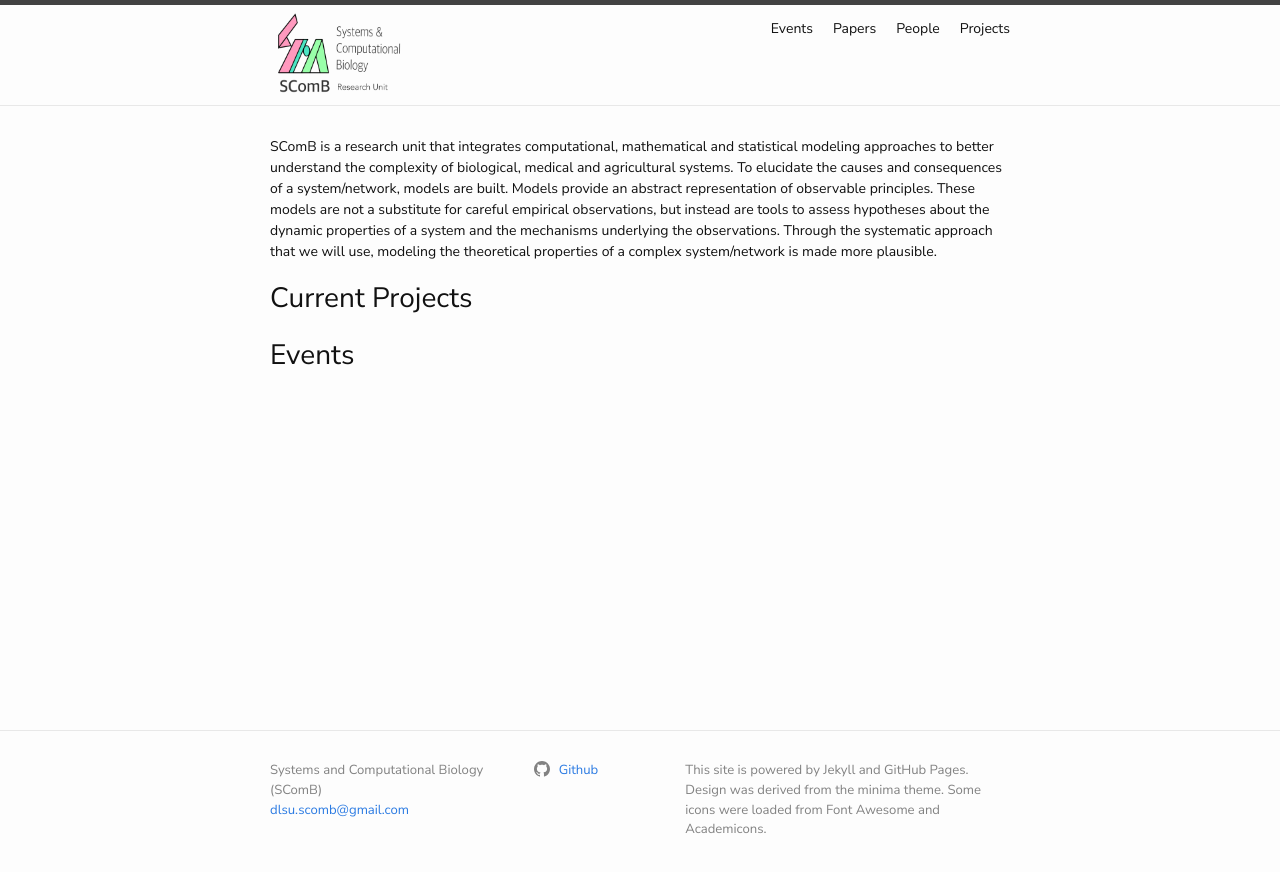
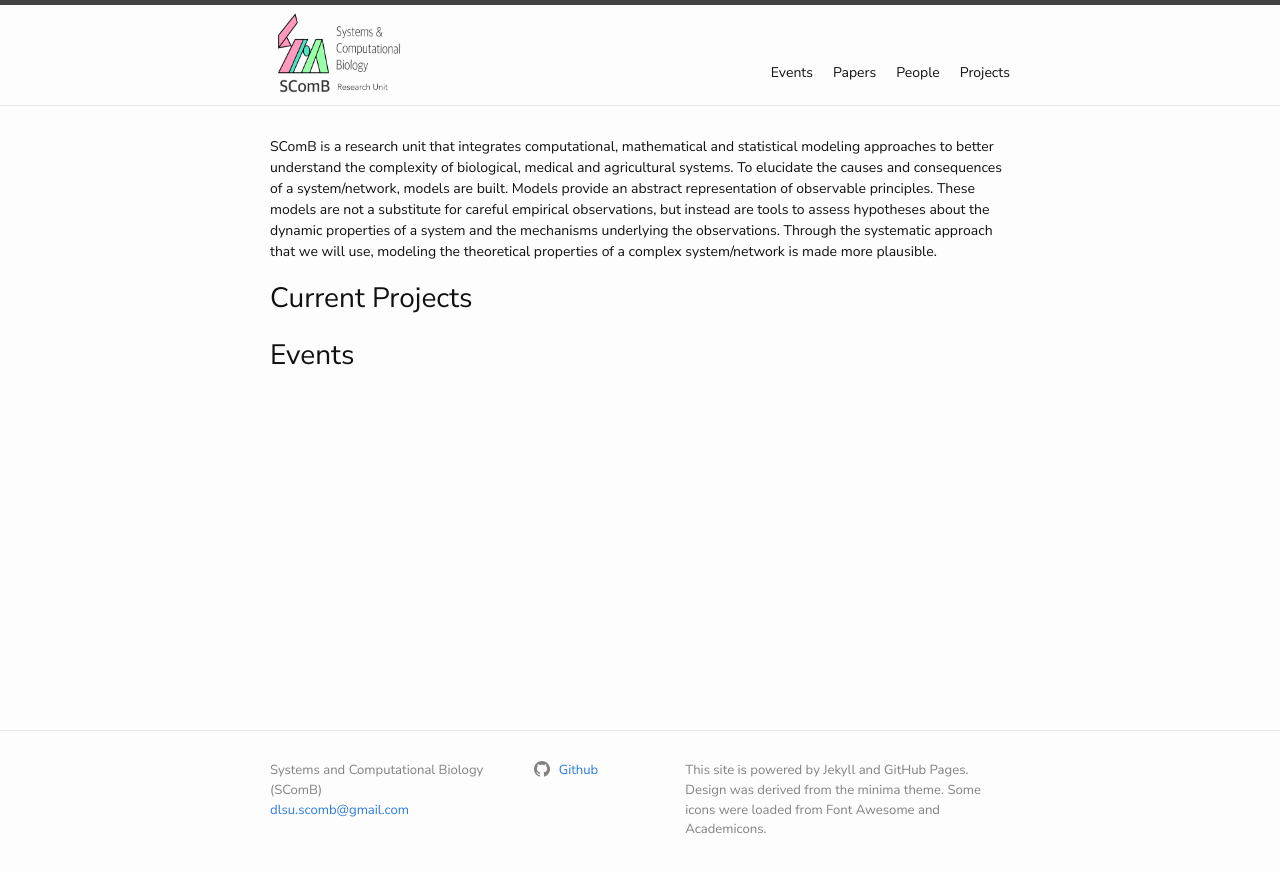
Before and after one commit to dlsu-scomb/dlsu-scomb.github.io, a Jekyll site: the page built from index.markdown, in a window 1280 px wide. Shown: the top 872 px of the page. Built offline with Jekyll 4.4.1, drawn with Linux system fonts in a browser that asks for light colours; nearby versions of some CDN libraries; a style sheet for code colours, icons or effects is not loaded.

Commit message:
Update _layout.scss

```diff
--- a/_sass/minima/_layout.scss
+++ b/_sass/minima/_layout.scss
@@ -26,6 +26,7 @@
 
 .site-nav {
   float: right;
+  padding: 20px+$base-font-size*1.7 0 0;
   line-height: $base-line-height * $base-font-size * 2.25;
 
   .nav-trigger {
```
